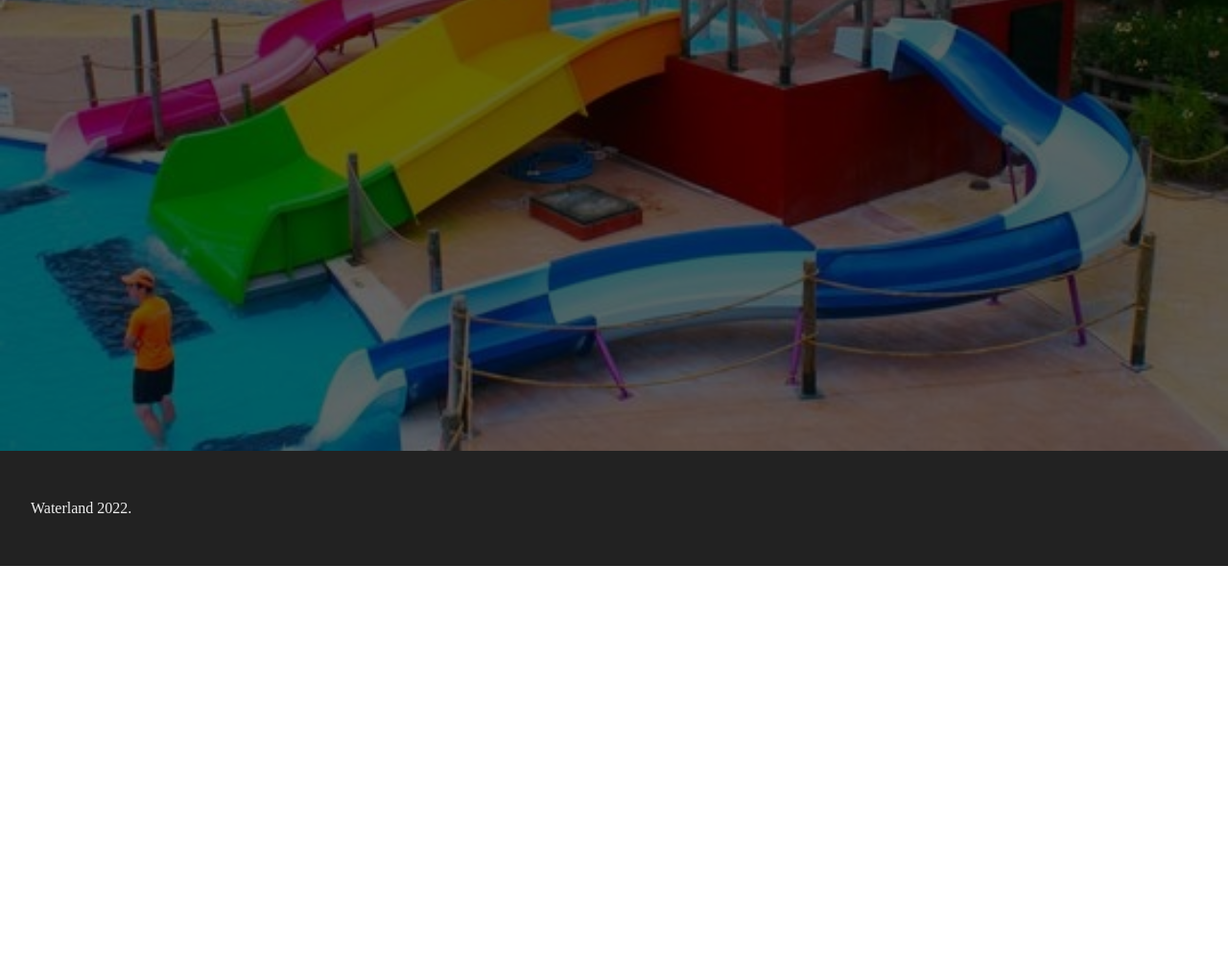
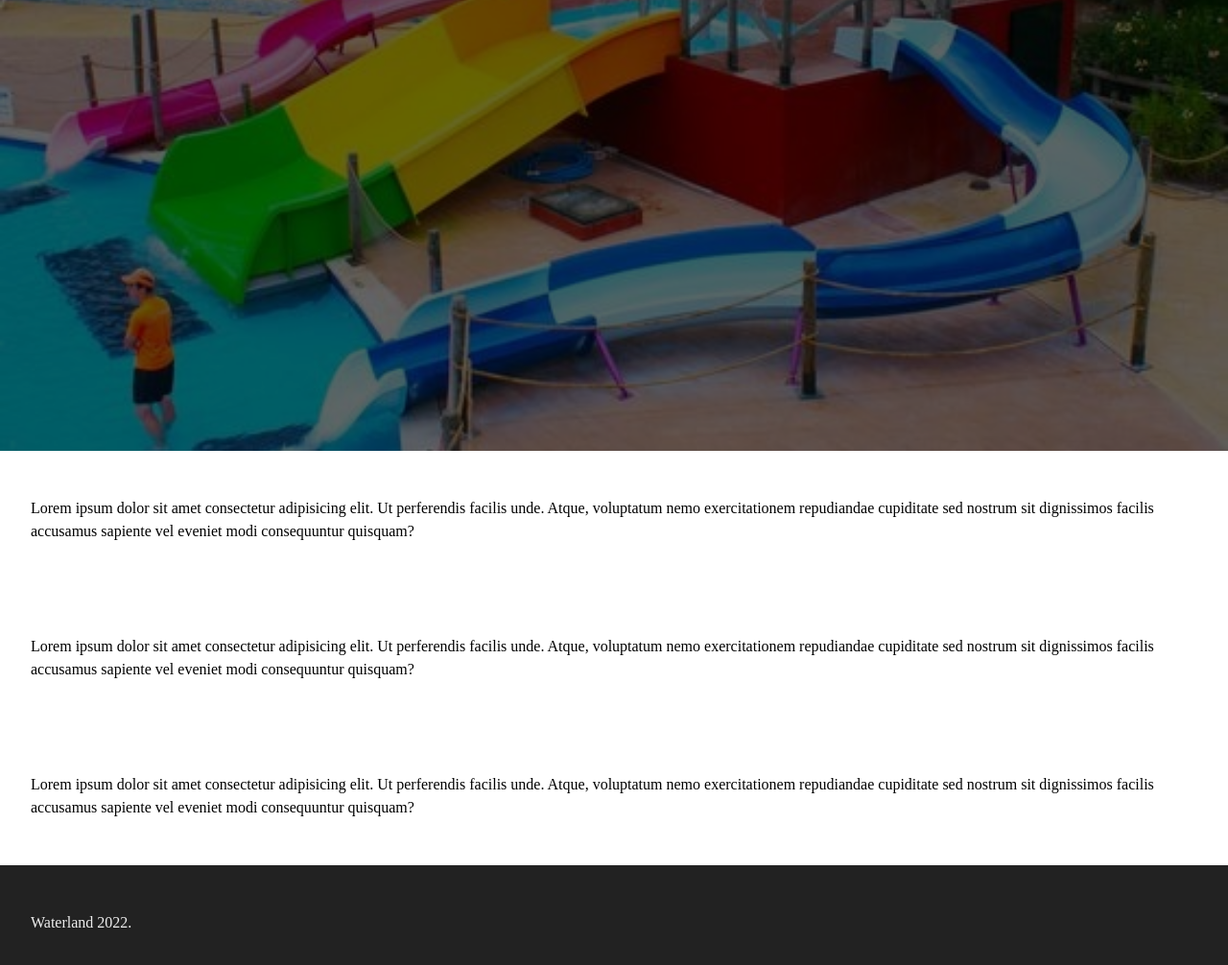
Before and after one commit to Klrfl/waterland, a website: page index.html in a window 1280 px wide. Shown: the part 426-1432 px from the top of the page at 96% size. Before the commit the page ends 1016 px from the top, so only its background shows below. Drawn offline with Linux system fonts and the light colour scheme.

Commit message:
added main-section

```diff
--- a/index.html
+++ b/index.html
@@ -51,6 +51,30 @@
           </p>
         </div>
       </section>
+      <section class="main-section">
+        <p>
+          Lorem ipsum dolor sit amet consectetur adipisicing elit. Ut
+          perferendis facilis unde. Atque, voluptatum nemo exercitationem
+          repudiandae cupiditate sed nostrum sit dignissimos facilis accusamus
+          sapiente vel eveniet modi consequuntur quisquam?
+        </p>
+      </section>
+      <section class="main-section">
+        <p>
+          Lorem ipsum dolor sit amet consectetur adipisicing elit. Ut
+          perferendis facilis unde. Atque, voluptatum nemo exercitationem
+          repudiandae cupiditate sed nostrum sit dignissimos facilis accusamus
+          sapiente vel eveniet modi consequuntur quisquam?
+        </p>
+      </section>
+      <section class="main-section">
+        <p>
+          Lorem ipsum dolor sit amet consectetur adipisicing elit. Ut
+          perferendis facilis unde. Atque, voluptatum nemo exercitationem
+          repudiandae cupiditate sed nostrum sit dignissimos facilis accusamus
+          sapiente vel eveniet modi consequuntur quisquam?
+        </p>
+      </section>
     </main>
     <footer>
       <p>Waterland 2022.</p>
```
